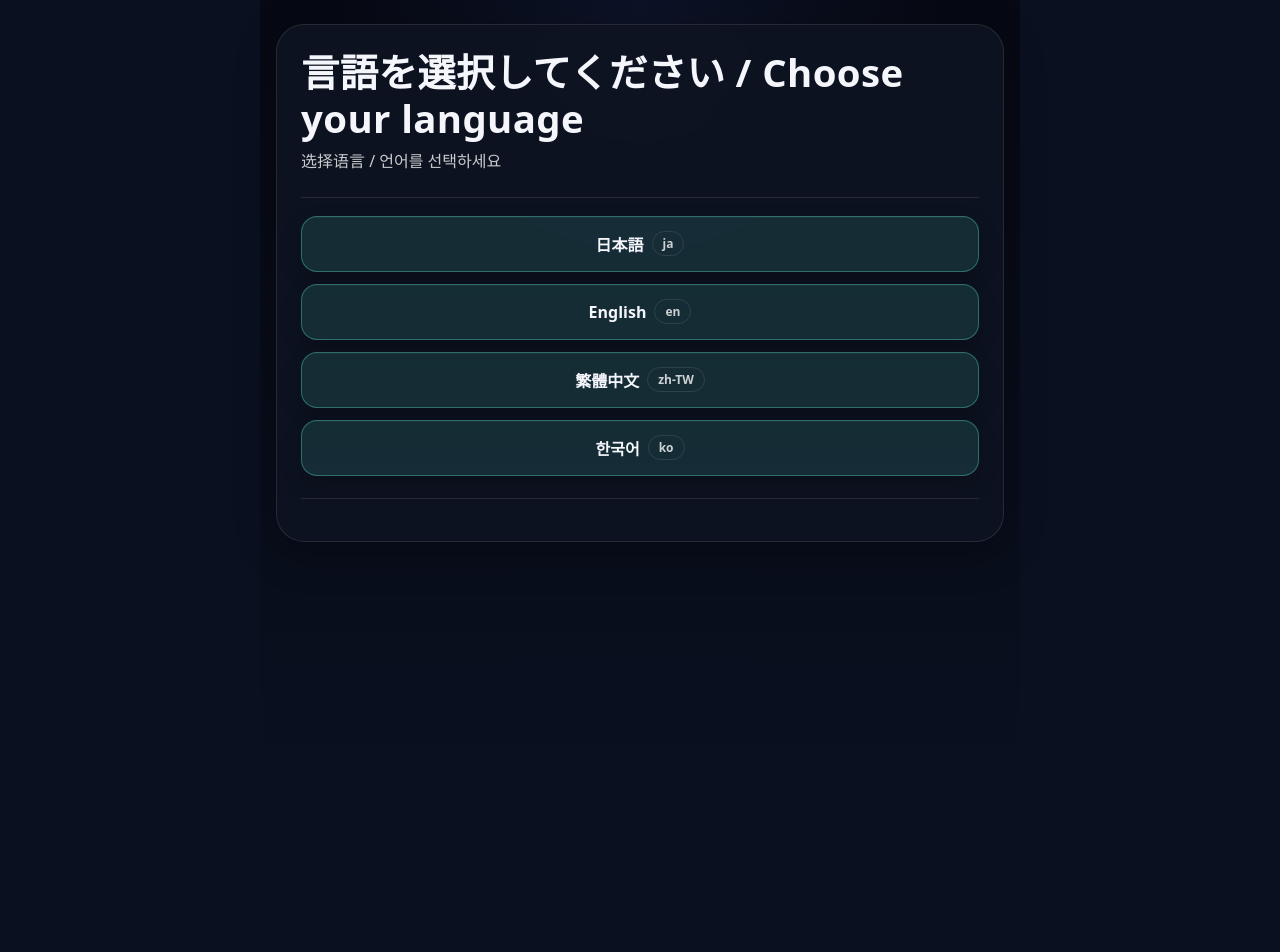
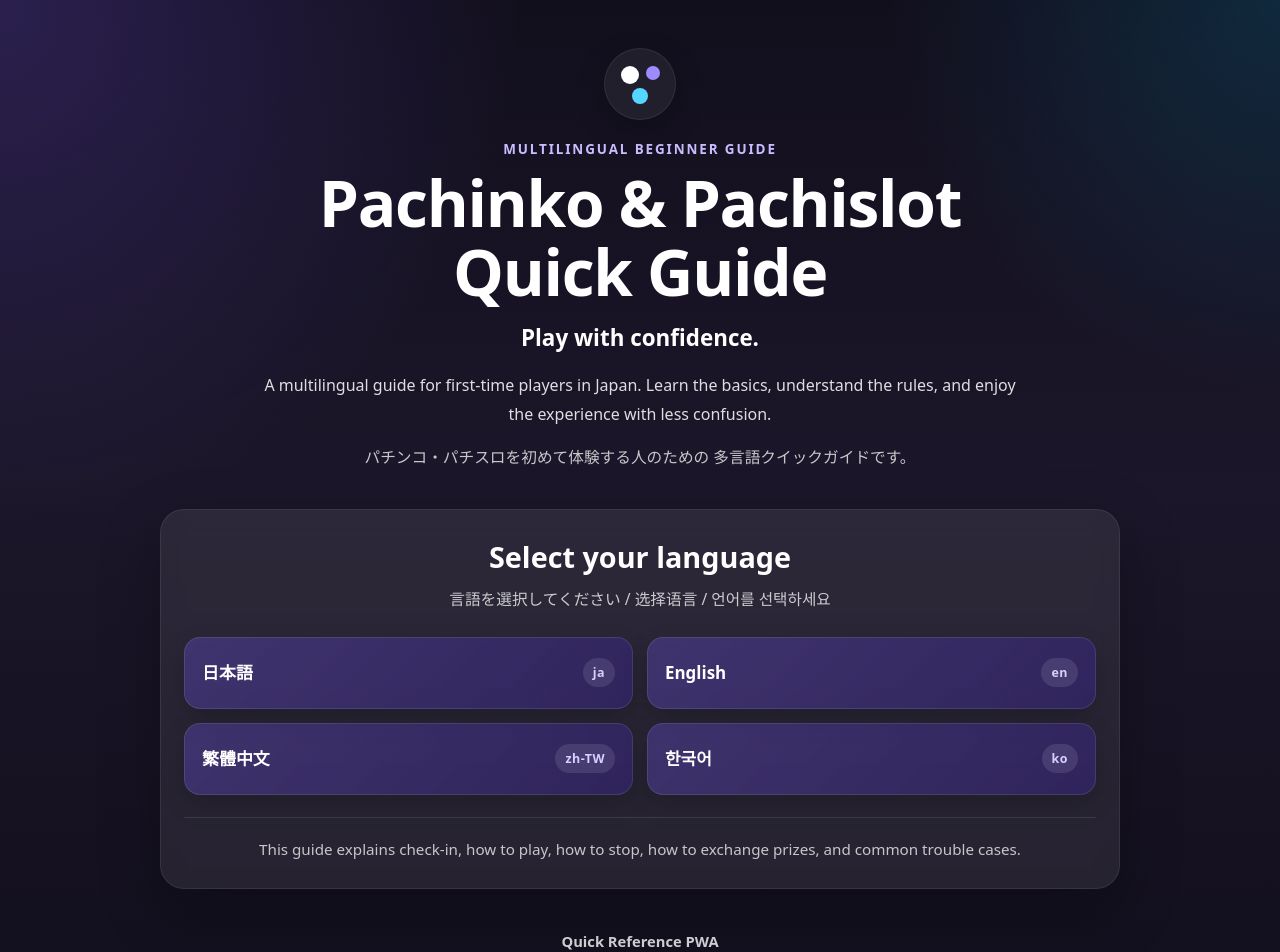
Before and after one commit to shikkun6-ops/quickref-pwa, a Next.js app: page / in a window 1280 px wide. Shown: the top 952 px of the page. Before the commit the page ends 800 px from the top, so only its background shows below. Built offline with nearby package versions, Linux system fonts and the light colour scheme; no server answers.

Commit message:
Top page re-design

```diff
--- a/app/globals.css
+++ b/app/globals.css
@@ -1064,3 +1064,280 @@ imageWrap img {
     width: 45%;
   }
 }
+.langLanding {
+  min-height: 100dvh;
+  background:
+    radial-gradient(circle at top left, rgba(130, 90, 255, 0.22), transparent 32%),
+    radial-gradient(circle at top right, rgba(0, 200, 255, 0.14), transparent 24%),
+    linear-gradient(180deg, #120f1d 0%, #1b1629 48%, #120f1d 100%);
+  color: #ffffff;
+}
+
+.langHero {
+  padding: 48px 20px 28px;
+}
+
+.langHeroInner {
+  max-width: 960px;
+  margin: 0 auto;
+  text-align: center;
+}
+
+.langLogoMark {
+  width: 72px;
+  height: 72px;
+  margin: 0 auto 20px;
+  border-radius: 50%;
+  position: relative;
+  background: rgba(255, 255, 255, 0.06);
+  box-shadow:
+    0 10px 30px rgba(0, 0, 0, 0.22),
+    inset 0 0 0 1px rgba(255, 255, 255, 0.08);
+}
+
+.langLogoDot {
+  position: absolute;
+  border-radius: 50%;
+  display: block;
+}
+
+.langLogoDot1 {
+  width: 18px;
+  height: 18px;
+  top: 18px;
+  left: 17px;
+  background: #ffffff;
+}
+
+.langLogoDot2 {
+  width: 14px;
+  height: 14px;
+  top: 18px;
+  right: 16px;
+  background: #9c8cff;
+}
+
+.langLogoDot3 {
+  width: 16px;
+  height: 16px;
+  bottom: 16px;
+  left: 28px;
+  background: #55d6ff;
+}
+
+.langEyebrow {
+  margin: 0 0 10px;
+  font-size: 0.84rem;
+  font-weight: 700;
+  letter-spacing: 0.14em;
+  text-transform: uppercase;
+  color: #cbbcff;
+}
+
+.langTitle {
+  margin: 0;
+  font-size: clamp(2rem, 6vw, 4rem);
+  line-height: 1.08;
+  font-weight: 800;
+  letter-spacing: -0.02em;
+}
+
+.langCatch {
+  margin: 16px 0 0;
+  font-size: clamp(1.05rem, 2.4vw, 1.4rem);
+  font-weight: 700;
+  color: #ffffff;
+}
+
+.langLead {
+  max-width: 760px;
+  margin: 18px auto 0;
+  font-size: 1rem;
+  line-height: 1.8;
+  color: rgba(255, 255, 255, 0.86);
+}
+
+.langLeadJa {
+  margin: 14px auto 0;
+  font-size: 0.98rem;
+  line-height: 1.8;
+  color: rgba(255, 255, 255, 0.76);
+}
+
+.langSelectSection {
+  padding: 10px 20px 32px;
+}
+
+.langSelectCard {
+  max-width: 960px;
+  margin: 0 auto;
+  padding: 28px 24px 26px;
+  border-radius: 24px;
+  background: rgba(255, 255, 255, 0.08);
+  backdrop-filter: blur(10px);
+  box-shadow:
+    0 20px 60px rgba(0, 0, 0, 0.26),
+    inset 0 0 0 1px rgba(255, 255, 255, 0.08);
+}
+
+.langSelectTitle {
+  margin: 0;
+  font-size: clamp(1.35rem, 3vw, 1.8rem);
+  font-weight: 700;
+  text-align: center;
+}
+
+.langSelectSub {
+  margin: 10px 0 0;
+  font-size: 0.98rem;
+  line-height: 1.7;
+  text-align: center;
+  color: rgba(255, 255, 255, 0.76);
+}
+
+.langButtonGrid {
+  margin-top: 24px;
+  display: grid;
+  grid-template-columns: repeat(2, minmax(0, 1fr));
+  gap: 14px;
+}
+
+.langButton {
+  display: flex;
+  align-items: center;
+  justify-content: space-between;
+  gap: 12px;
+  min-height: 72px;
+  padding: 16px 18px;
+  border-radius: 16px;
+  text-decoration: none;
+  color: #ffffff;
+  background: linear-gradient(135deg, rgba(120, 88, 255, 0.28), rgba(52, 36, 112, 0.68));
+  box-shadow:
+    0 10px 24px rgba(0, 0, 0, 0.18),
+    inset 0 0 0 1px rgba(255, 255, 255, 0.10);
+  transition:
+    transform 0.18s ease,
+    box-shadow 0.18s ease,
+    background 0.18s ease;
+}
+
+.langButton:hover {
+  transform: translateY(-2px);
+  box-shadow:
+    0 16px 28px rgba(0, 0, 0, 0.24),
+    inset 0 0 0 1px rgba(255, 255, 255, 0.14);
+  background: linear-gradient(135deg, rgba(138, 108, 255, 0.34), rgba(62, 44, 128, 0.72));
+}
+
+.langButton:focus-visible {
+  outline: 3px solid rgba(140, 210, 255, 0.9);
+  outline-offset: 3px;
+}
+
+.langButtonLabel {
+  font-size: 1.06rem;
+  font-weight: 700;
+  line-height: 1.4;
+}
+
+.langButtonCode {
+  flex-shrink: 0;
+  padding: 6px 10px;
+  border-radius: 999px;
+  font-size: 0.78rem;
+  font-weight: 700;
+  letter-spacing: 0.04em;
+  color: #d8d0ff;
+  background: rgba(255, 255, 255, 0.10);
+}
+
+.langInfo {
+  margin-top: 22px;
+  padding-top: 18px;
+  border-top: 1px solid rgba(255, 255, 255, 0.10);
+}
+
+.langInfo p {
+  margin: 0;
+  font-size: 0.95rem;
+  line-height: 1.8;
+  text-align: center;
+  color: rgba(255, 255, 255, 0.74);
+}
+
+.langFooter {
+  padding: 10px 20px 34px;
+  text-align: center;
+}
+
+.langFooterTitle {
+  margin: 0;
+  font-size: 0.92rem;
+  font-weight: 700;
+  color: rgba(255, 255, 255, 0.82);
+}
+
+.langFooterCopy {
+  margin: 8px 0 0;
+  font-size: 0.82rem;
+  line-height: 1.6;
+  color: rgba(255, 255, 255, 0.56);
+}
+
+@media (max-width: 767px) {
+  .langHero {
+    padding: 34px 16px 20px;
+  }
+
+  .langTitle {
+    font-size: clamp(1.9rem, 9vw, 2.8rem);
+  }
+
+  .langCatch {
+    font-size: 1rem;
+  }
+
+  .langLead,
+  .langLeadJa {
+    font-size: 0.93rem;
+  }
+
+  .langSelectSection {
+    padding: 8px 16px 26px;
+  }
+
+  .langSelectCard {
+    padding: 22px 16px 20px;
+    border-radius: 18px;
+  }
+
+  .langButtonGrid {
+    grid-template-columns: 1fr;
+    gap: 12px;
+  }
+
+  .langButton {
+    min-height: 64px;
+    padding: 14px 16px;
+    border-radius: 14px;
+  }
+
+  .langButtonLabel {
+    font-size: 1rem;
+  }
+
+  .langButtonCode {
+    font-size: 0.74rem;
+  }
+}
+
+@media (min-width: 768px) and (max-width: 1024px) {
+  .langHero {
+    padding-top: 42px;
+  }
+
+  .langSelectCard {
+    padding: 26px 22px 24px;
+  }
+}
--- a/app/layout.tsx
+++ b/app/layout.tsx
@@ -14,8 +14,8 @@ const geistMono = Geist_Mono({
 });
 
 export const metadata: Metadata = {
-  title: "Quick Reference PWA",
-  description: "Multilingual quick reference guide for first-time pachinko and pachislot players.",
+  title: "Pachinko & Pachislot Quick Guide",
+  description: "Multilingual beginner guide for pachinko and pachislot in Japan. Learn how to play, the rules, prizes, and common trouble tips.",
 };
 
 export default function RootLayout({
--- a/app/page.tsx
+++ b/app/page.tsx
@@ -6,34 +6,80 @@ import { trackLanguageSelected } from "@/lib/analytics";
 
 export default function LanguageSelectPage() {
   return (
-    <main className="container">
-      <div className="card">
-        <h1 className="h1">
-          言語を選択してください / Choose your language
+    <main className="langLanding">
+      <section className="langHero">
+        <div className="langHeroInner">
+          <div className="langLogoMark" aria-hidden="true">
+            <span className="langLogoDot langLogoDot1" />
+            <span className="langLogoDot langLogoDot2" />
+            <span className="langLogoDot langLogoDot3" />
+          </div>
+
+          <p className="langEyebrow">Multilingual Beginner Guide</p>
+
+          <h1 className="langTitle">
+            Pachinko &amp; Pachislot
+            <br />
+            Quick Guide
           </h1>
-        <p className="p">
-          选择语言 / 언어를 선택하세요
+
+          <p className="langCatch">
+            Play with confidence.
           </p>
 
-        <div className="hr" />
+          <p className="langLead">
+            A multilingual guide for first-time players in Japan.
+            Learn the basics, understand the rules, and enjoy the experience
+            with less confusion.
+          </p>
 
-        <div className="grid">
+          <p className="langLeadJa">
+            パチンコ・パチスロを初めて体験する人のための
+            多言語クイックガイドです。
+          </p>
+        </div>
+      </section>
+
+      <section className="langSelectSection">
+        <div className="langSelectCard">
+          <h2 className="langSelectTitle">
+            Select your language
+          </h2>
+
+          <p className="langSelectSub">
+            言語を選択してください / 选择语言 / 언어를 선택하세요
+          </p>
+
+          <div className="langButtonGrid">
             {LANGS.map((l) => (
               <Link
                 key={l.code}
-              className="btn btnPrimary"
+                className="langButton"
                 href={`/${l.code}/start`}
                 prefetch={false}
                 onClick={() => trackLanguageSelected(l.code)}
               >
-              {l.label}
-              <span className="badge">{l.code}</span>
+                <span className="langButtonLabel">{l.label}</span>
+                <span className="langButtonCode">{l.code}</span>
               </Link>
             ))}
           </div>
 
-        <div className="hr" />
+          <div className="langInfo">
+            <p>
+              This guide explains check-in, how to play, how to stop, how to
+              exchange prizes, and common trouble cases.
+            </p>
           </div>
+        </div>
+      </section>
+
+      <footer className="langFooter">
+        <p className="langFooterTitle">Quick Reference PWA</p>
+        <p className="langFooterCopy">
+          © 2026 Quick Reference PWA. All rights reserved.
+        </p>
+      </footer>
     </main>
   );
 }
```
Also changed, not shown: app/[lang]/layout.tsx (deleted, +0 -9 lines). Lines whose indentation alone changed are shown as unchanged.
